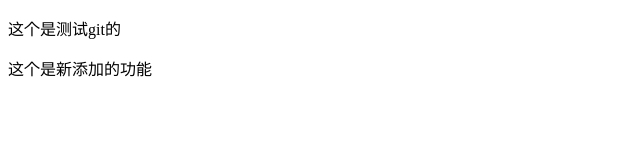
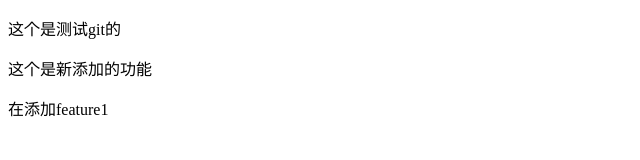
Before and after one commit to yslm/git-learn, a plain HTML site: page index.html in a window 1280 px wide. Shown: the whole page, without its empty margins (0-640 px from the left). Drawn offline with Linux system fonts and the light colour scheme.

Commit message:
再次添加feature1

```diff
--- a/index.html
+++ b/index.html
@@ -7,5 +7,6 @@
 <body>
 <p>这个是测试git的</p>
 <p>这个是新添加的功能</p>
+<p>在添加feature1</p>
 </body>
 </html>
```
